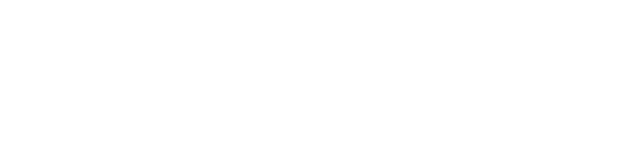
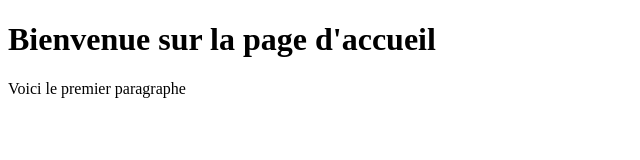
Before and after one commit to angelicat04/TP_2025-01-28, a plain HTML site: page index.html in a window 1280 px wide. Shown: the whole page, without its empty margins (0-640 px from the left). Drawn offline with Linux system fonts and the light colour scheme.

Commit message:
Modification 1 du fichier index.html

```diff
--- a/index.html
+++ b/index.html
@@ -6,7 +6,8 @@
     <title>Document</title>
 </head>
 <body>
-
+    <h1>Bienvenue sur la page d'accueil</h1>
+    <p>Voici le premier paragraphe</p>
 
 </body>
 </html>
```
